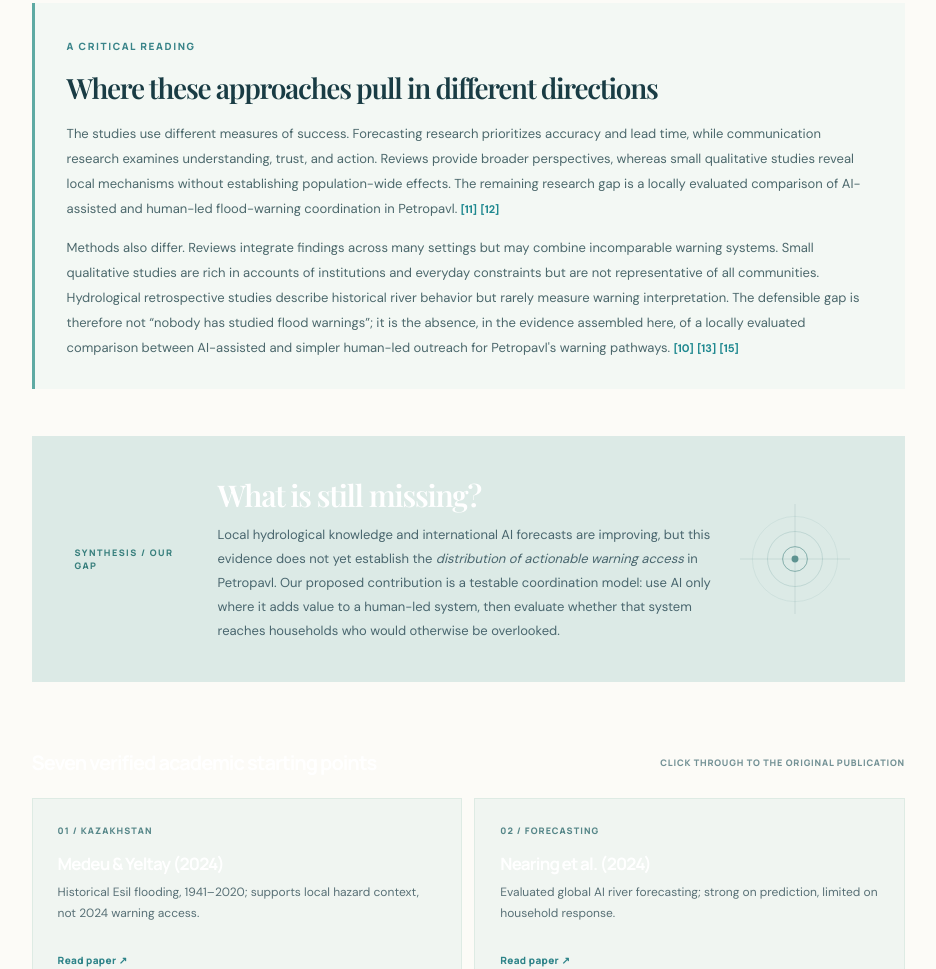
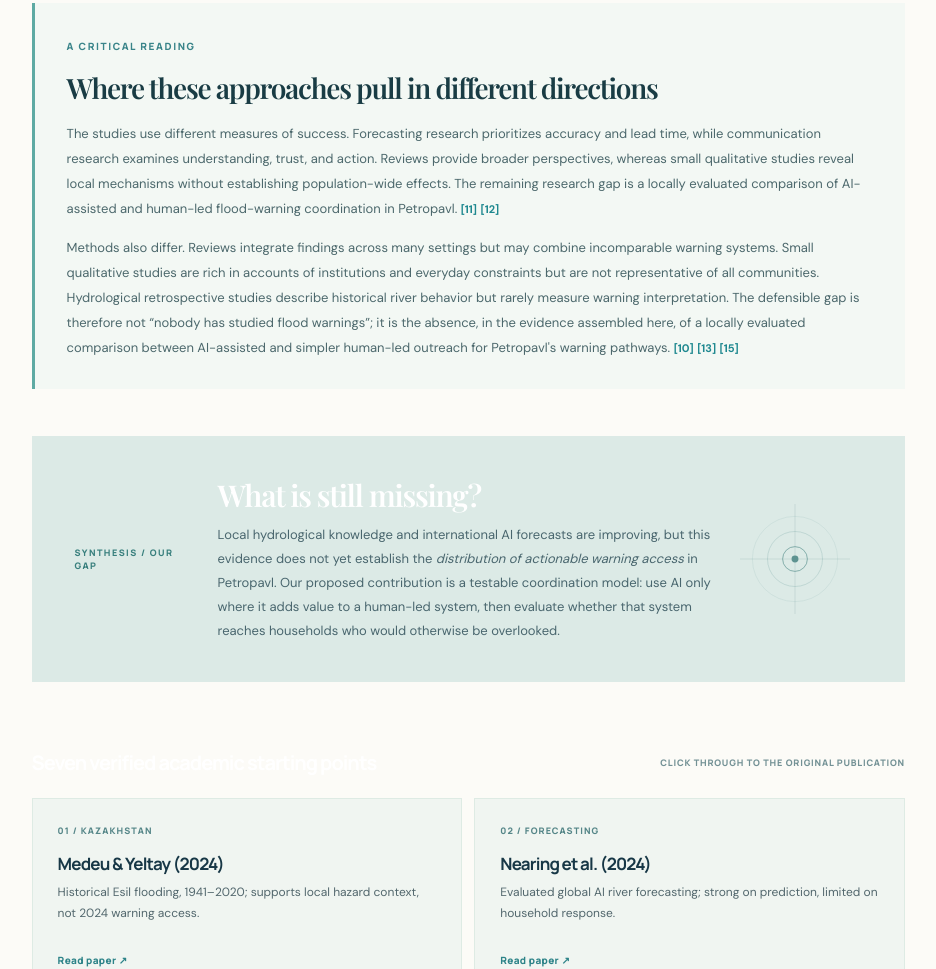
Before and after one commit to aianamyrzakhanova/Who-gets-warned-, a plain HTML site: page index.html in a window 1280 px wide. Shown: the part 11031-12000 px from the top of the page, without its empty margins (319-1255 px from the left). Drawn offline with nearby package versions, Linux system fonts and the light colour scheme.

Commit message:
Update styles.css

```diff
--- a/styles.css
+++ b/styles.css
@@ -126,3 +126,21 @@
 .theme-index {
     color: #287f83 !important;
 }
+/* Research sources: dark text on light cards */
+
+.paper-card h3,
+.paper-card h4,
+.source-card h3,
+.source-card h4,
+.research-card h3,
+.research-card h4 {
+    color: #173746 !important;
+    -webkit-text-fill-color: #173746 !important;
+}
+
+/* Keep descriptions readable */
+.paper-card p,
+.source-card p,
+.research-card p {
+    color: #52676d !important;
+}
```
